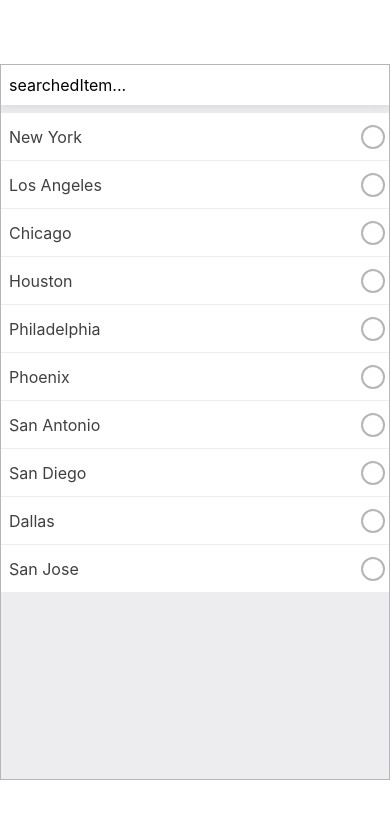
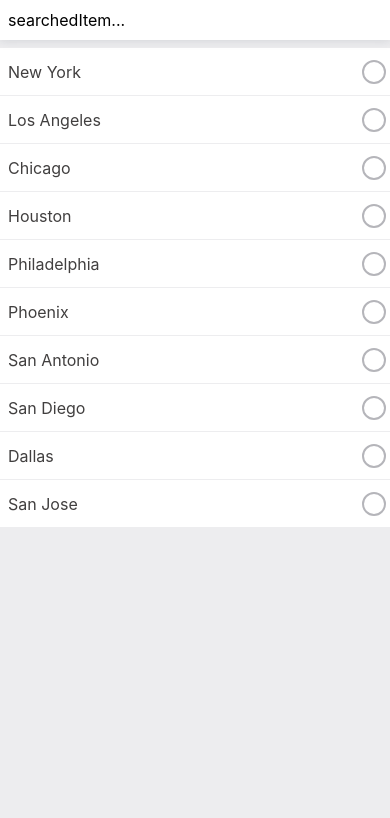
Before and after one commit to alirezaaminii/react-search-custom, a Next.js app: page / in a window 390 px wide. Shown: the top 818 px of the page. Built offline with nearby package versions, Linux system fonts and the light colour scheme.

Commit message:
feat: improve responsive

```diff
--- a/src/layout/style.ts
+++ b/src/layout/style.ts
@@ -11,4 +11,9 @@ export const LayoutContainer = styled.div`
   border: 1px solid ${colors.secondary};
   margin: 0 auto;
   transition: all 200ms;
+
+  @media screen and (max-width: 500px) {
+    height: 100vh;
+    border: none;
+  }
 `;
```
